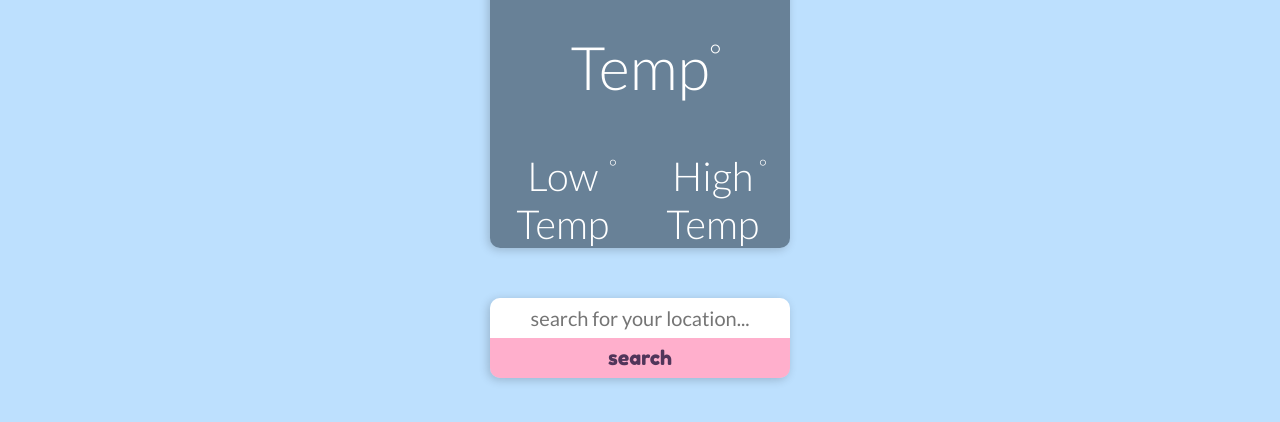
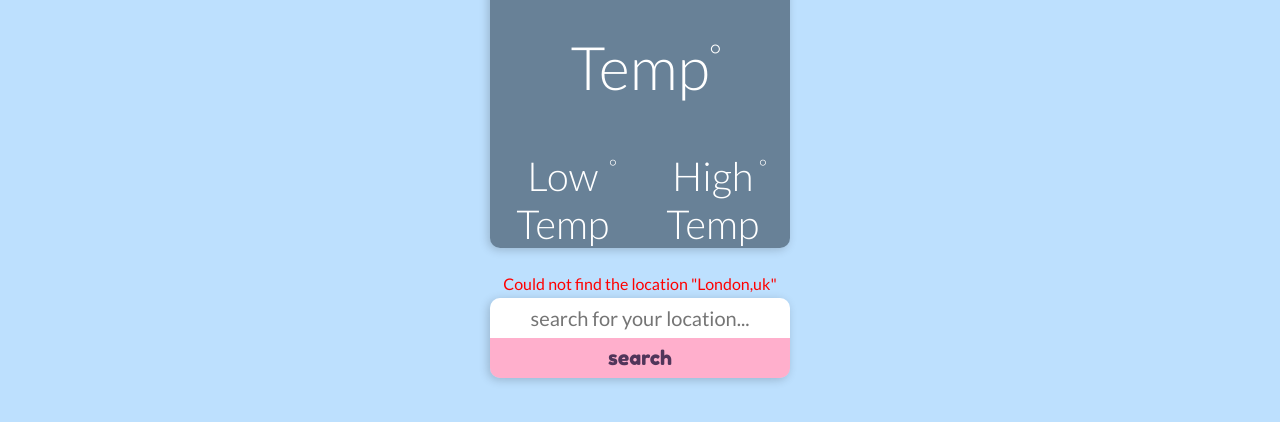
Before and after one commit to sheacronin/weather, a website built with webpack: page dist/index.html in a window 1280 px wide. Shown: the part 402-824 px from the top of the page. Built offline with nearby package versions, Linux system fonts and the light colour scheme; no server answers.

Commit message:
Log errors when user enters a location that API cannot find

```diff
--- a/src/dom-weather.js
+++ b/src/dom-weather.js
@@ -80,4 +80,17 @@ const weatherInfo = {
     },
 };
 
-export { weatherInfo };
+const errorLog = {
+    el: document.querySelector('#errors'),
+    display(input) {
+        this.el.classList.add('enter-error');
+        this.el.textContent = `Could not find the location "${input}"`;
+    },
+    clear() {
+        console.log('clearing errors!');
+        this.el.textContent = '';
+        this.el.classList.remove('enter-error');
+    },
+};
+
+export { weatherInfo, errorLog };
--- a/src/index.js
+++ b/src/index.js
@@ -10,9 +10,12 @@ const searchInput = document.querySelector('input');
 const searchBtn = document.querySelector('#search-btn');
 
 searchBtn.addEventListener('click', (e) => {
-    processWeatherData(searchInput.value).then((weather) => {
-        weatherInfo.update(weather);
-    });
+    processWeatherData(searchInput.value)
+        .then((weather) => {
+            weatherInfo.update(weather);
+        })
+        .catch(console.log);
+
     searchInput.value = '';
     e.preventDefault();
 });
--- a/src/style.css
+++ b/src/style.css
@@ -132,6 +132,40 @@ main form {
     top: 2px;
 }
 
+form {
+    position: relative;
+}
+
+#errors {
+    color: red;
+    position: absolute;
+    top: -35px;
+    width: 100%;
+    height: 30px;
+    font-size: 16px;
+    font-weight: 400;
+    display: flex;
+    align-items: flex-end;
+    justify-content: center;
+}
+
+.enter-error {
+    animation: enter-error 1s ease-in;
+}
+
+@keyframes enter-error {
+    0% {
+        opacity: 0;
+    }
+    50% {
+        transform: translateY(-5px);
+    }
+    100% {
+        opacity: 1;
+        transform: translate(0, 0);
+    }
+}
+
 input {
     width: 100%;
     height: 40px;
--- a/src/weather.js
+++ b/src/weather.js
@@ -1,5 +1,10 @@
+import { errorLog } from './dom-weather';
+
 async function getWeather(location) {
     try {
+        // Clear error log.
+        errorLog.clear();
+
         const response = await fetch(
             `http://api.openweathermap.org/data/2.5/weather?q=${location}&APPID=558df500de211a9bd9d1847f6d74894c`,
             { mode: 'cors' }
@@ -11,6 +16,8 @@ async function getWeather(location) {
         return weatherData;
     } catch (error) {
         console.log(error);
+        errorLog.display(location);
+        return error;
     }
 }
 
@@ -36,8 +43,6 @@ class Weather {
         this.desc = desc;
         // Set the icon name based on the icon code provided by the API.
         this.iconName = ((code) => {
-            console.log(code);
-            code = '02n';
             if (code.match(/01d/)) {
                 return 'clear';
             } else if (code.match(/01n/)) {
@@ -77,7 +82,6 @@ class Weather {
 
 async function processWeatherData(location) {
     const data = await getWeather(location);
-    console.log(data);
     const weather = new Weather(
         data.name,
         data.sys.country,
```
Also changed, not shown: dist/index.html, dist/main.js.
